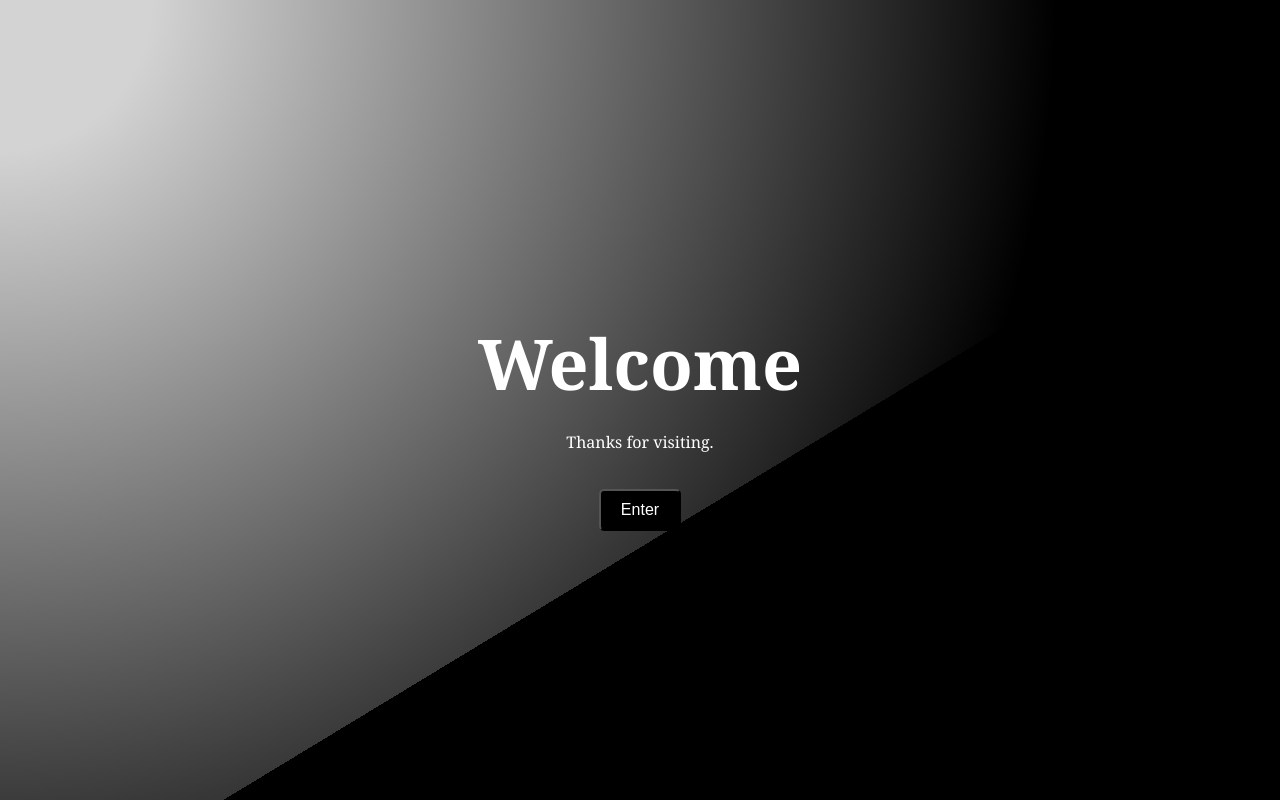
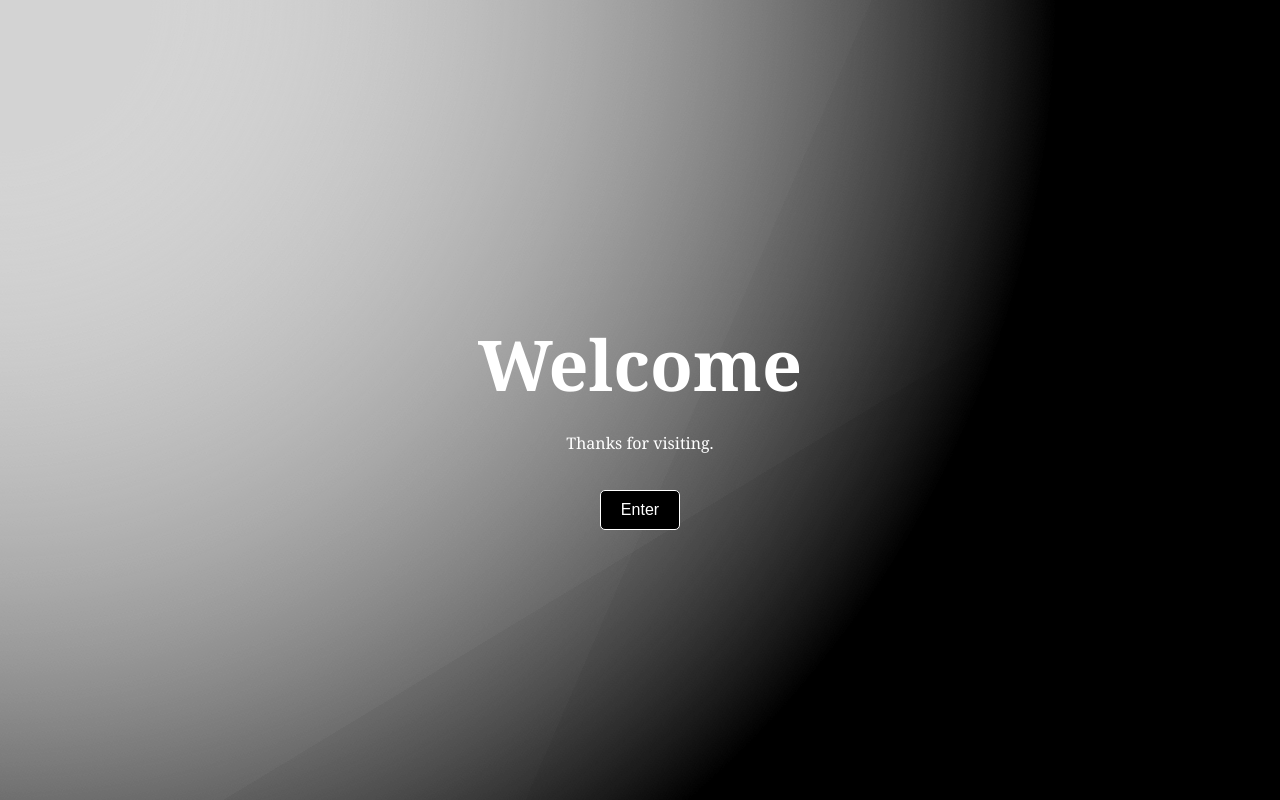
Before and after one commit to EmmanuelGR02/React-PersonalWebsite, a React (Vite) app: page / in a window 1280 px wide. Built offline with nearby package versions, Linux system fonts and the light colour scheme.

Commit message:
added more animations

```diff
--- a/src/Components/Welcome/Welcome.css
+++ b/src/Components/Welcome/Welcome.css
@@ -35,6 +35,24 @@
   }
 }
 
+.background-animation::after {
+  content: "";
+  position: absolute;
+  width: 200%;
+  height: 200%;
+  background: radial-gradient(circle, lightgray 10%, transparent 70%);
+  animation: moveParticles 6s linear infinite;
+}
+
+@keyframes moveParticles {
+  0% {
+    transform: translate(-50%, -50%) rotate(360deg);
+  }
+  100% {
+    transform: translate(-50%, -50%) rotate(0deg);
+  }
+}
+
 .content {
   position: relative;
   text-align: center;
@@ -50,15 +68,65 @@
 button {
   margin-top: 20px;
   padding: 10px 20px;
-  border: 1px solid whitel;
+  border: 1px solid white;
   font-size: 1rem;
   cursor: pointer;
   background: black;
   color: white;
   border-radius: 5px;
-  transition: background 0.3s ease;
+  transition: all 0.5s;
 }
 
 button:hover {
-  background: lightslategrey;
+  box-shadow: 1px 2px 2px 3px black;
+  transform: scale3d(1.3, 1.1, 1.3);
 }
+
+
+
+.background-animation2 {
+  position: absolute;
+  width: 100%;
+  height: 100%;
+  overflow: hidden;
+}
+
+
+.background-animation2::before {
+  content: "";
+  position: absolute;
+  width: 200%;
+  height: 200%;
+  background: radial-gradient(circle, rgba(211, 211, 211, 0.15) 10%, transparent 70%);
+  animation: moveParticles1 6s linear infinite;
+}
+
+/* Second rotating gradient in reverse */
+.background-animation2::after {
+  content: "";
+  position: absolute;
+  width: 200%;
+  height: 200%;
+  background: radial-gradient(circle, rgba(211, 211, 211, 0.1) 10%, transparent 70%);
+  animation: moveParticles2 8s linear infinite;
+}
+
+/* Forward rotation */
+@keyframes moveParticles1 {
+  0% {
+    transform: translate(-50%, -50%) rotate(0deg);
+  }
+  100% {
+    transform: translate(-50%, -50%) rotate(360deg);
+  }
+}
+
+/* Reverse rotation */
+@keyframes moveParticles2 {
+  0% {
+    transform: translate(-50%, -50%) rotate(360deg);
+  }
+  100% {
+    transform: translate(-50%, -50%) rotate(0deg);
+  }
+}
--- a/src/Components/Welcome/Welcome.tsx
+++ b/src/Components/Welcome/Welcome.tsx
@@ -7,6 +7,7 @@ export default function Welcome() {
   return (
     <>
       <div className="welcome-container">
+      <div className="background-animation2"></div>
         <div className="background-animation"></div>
         <div className="content">
           <h1 className="title">Welcome</h1>
```
